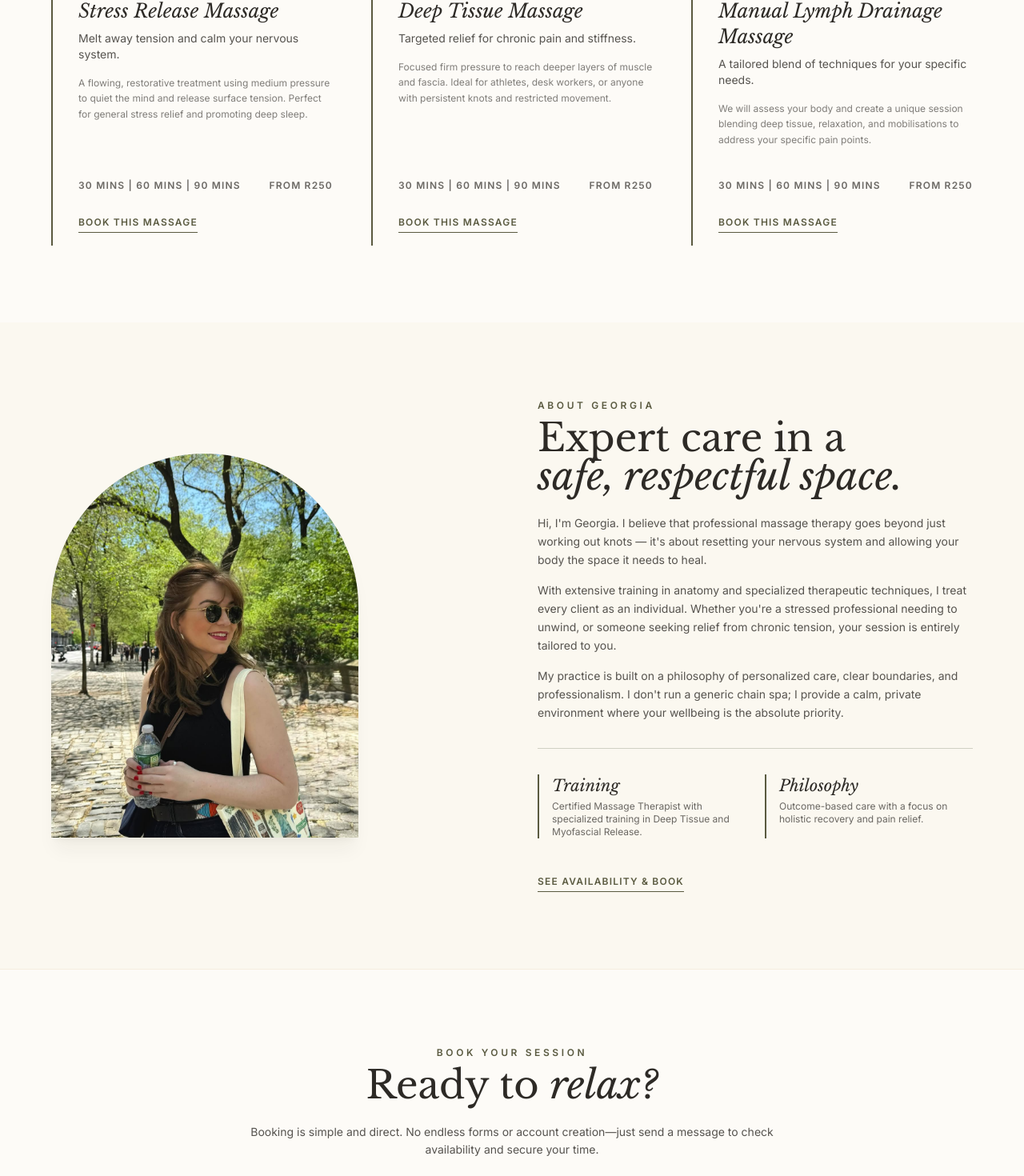
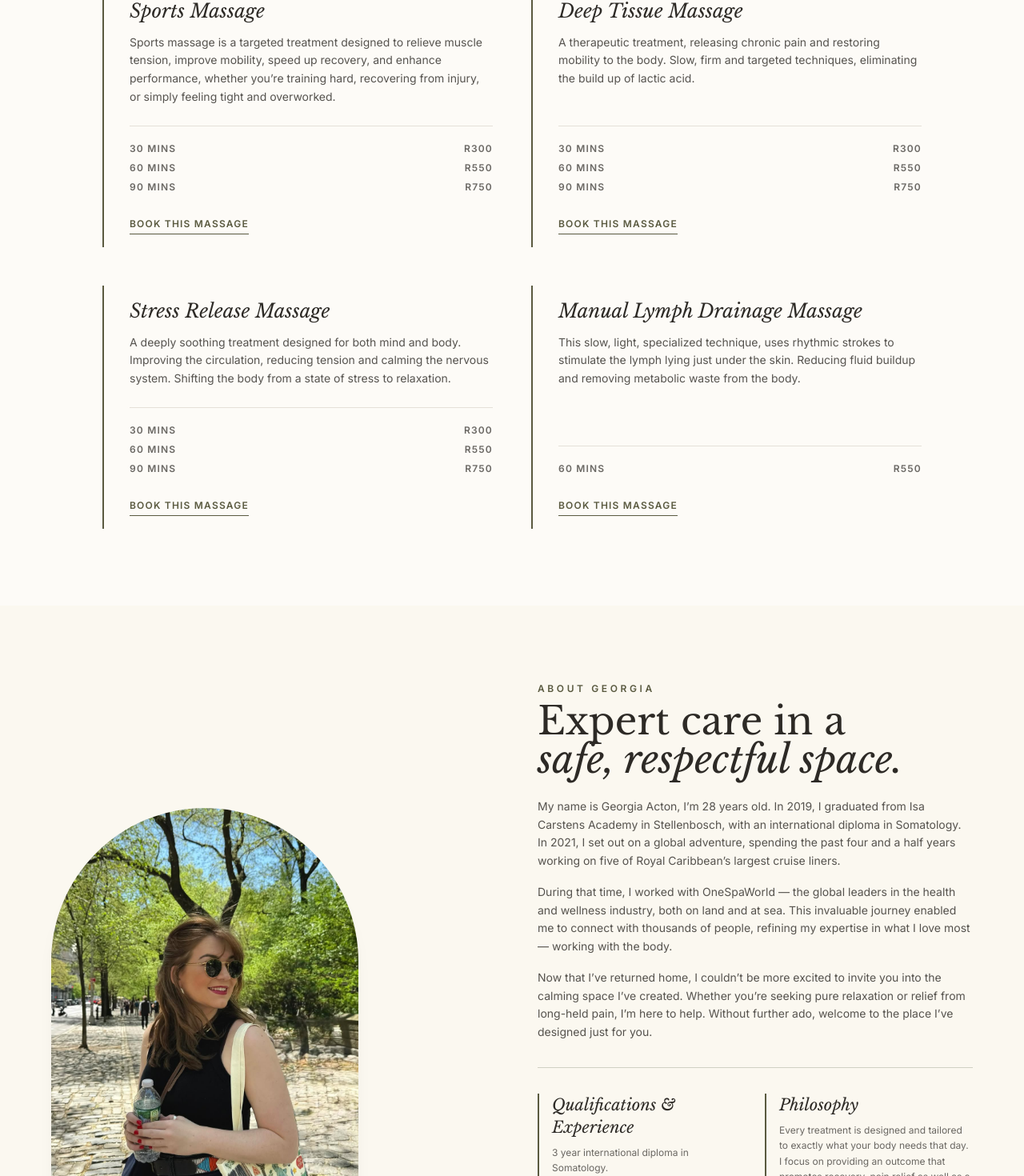
Before and after one commit to mattbrianb/massagebygeorgia, a React (Vite) app: page / in a window 1280 px wide. Shown: the part 1040-2510 px from the top of the page at 80% size. Built offline with nearby package versions, Linux system fonts and the light colour scheme.

Commit message:
Add files via upload

```diff
--- a/src/components/About.tsx
+++ b/src/components/About.tsx
@@ -42,24 +42,30 @@ export default function About() {
 
             <div className="text-sm leading-relaxed text-ink-900 opacity-80 mb-8 space-y-4">
               <p>
-                Hi, I'm Georgia. I believe that professional massage therapy goes beyond just working out knots — it's about resetting your nervous system and allowing your body the space it needs to heal.
+                My name is Georgia Acton, I&rsquo;m 28 years old. In 2019, I graduated from Isa Carstens Academy in Stellenbosch, with an international diploma in Somatology. In 2021, I set out on a global adventure, spending the past four and a half years working on five of Royal Caribbean&rsquo;s largest cruise liners.
               </p>
               <p>
-                With extensive training in anatomy and specialized therapeutic techniques, I treat every client as an individual. Whether you're a stressed professional needing to unwind, or someone seeking relief from chronic tension, your session is entirely tailored to you.
+                During that time, I worked with OneSpaWorld &mdash; the global leaders in the health and wellness industry, both on land and at sea. This invaluable journey enabled me to connect with thousands of people, refining my expertise in what I love most &mdash; working with the body.
               </p>
               <p>
-                My practice is built on a philosophy of personalized care, clear boundaries, and professionalism. I don't run a generic chain spa; I provide a calm, private environment where your wellbeing is the absolute priority.
+                Now that I&rsquo;ve returned home, I couldn&rsquo;t be more excited to invite you into the calming space I&rsquo;ve created. Whether you&rsquo;re seeking pure relaxation or relief from long-held pain, I&rsquo;m here to help. Without further ado, welcome to the place I&rsquo;ve designed just for you.
               </p>
             </div>
 
             <div className="grid sm:grid-cols-2 gap-6 mb-10 pt-8 border-t border-olive-200">
               <div className="border-l-2 border-olive-700 pl-4">
-                <h4 className="font-serif text-xl italic mb-1 text-ink-900">Training</h4>
-                <p className="text-xs text-ink-900 opacity-70">Certified Massage Therapist with specialized training in Deep Tissue and Myofascial Release.</p>
+                <h4 className="font-serif text-xl italic mb-2 text-ink-900">Qualifications &amp; Experience</h4>
+                <ul className="text-xs text-ink-900 opacity-70 space-y-1.5 leading-relaxed">
+                  <li>3 year international diploma in Somatology.</li>
+                  <li>4.5 years onboard Royal Caribbean cruise lines.</li>
+                  <li>Working for OneSpaWorld &mdash; global leaders in the health and wellness industry, on land and at sea.</li>
+                </ul>
               </div>
               <div className="border-l-2 border-olive-700 pl-4">
-                <h4 className="font-serif text-xl italic mb-1 text-ink-900">Philosophy</h4>
-                <p className="text-xs text-ink-900 opacity-70">Outcome-based care with a focus on holistic recovery and pain relief.</p>
+                <h4 className="font-serif text-xl italic mb-2 text-ink-900">Philosophy</h4>
+                <p className="text-xs text-ink-900 opacity-70 leading-relaxed">
+                  Every treatment is designed and tailored to exactly what your body needs that day. I focus on providing an outcome that promotes recovery, pain relief as well as a healthy balance of mind and body relaxation. I will always give my best to make you feel better.
+                </p>
               </div>
             </div>
 
@@ -67,7 +73,7 @@ export default function About() {
               href="#booking"
               className="inline-block border-b border-olive-700 text-olive-700 text-xs uppercase tracking-widest font-bold pb-1 hover:opacity-70 transition-opacity"
             >
-              See availability & Book
+              See availability &amp; Book
             </a>
           </motion.div>
 
--- a/src/components/Booking.tsx
+++ b/src/components/Booking.tsx
@@ -70,9 +70,9 @@ export default function Booking() {
                   href={whatsappUrl}
                   target="_blank"
                   rel="noopener noreferrer"
-                  className="flex items-center justify-center gap-3 w-full bg-sand-50 text-olive-900 py-4 px-8 rounded-full text-xs uppercase tracking-widest font-bold hover:bg-sand-200 transition-colors mb-8 shadow-lg shadow-black/10"
+                  className="flex items-center justify-center gap-4 w-full bg-sand-50 text-olive-900 py-6 px-8 rounded-full text-sm uppercase tracking-widest font-bold hover:bg-sand-200 transition-colors mb-8 shadow-lg shadow-black/10"
                 >
-                  <MessageCircle size={20} />
+                  <MessageCircle size={28} />
                   Book via WhatsApp
                 </a>
 
--- a/src/components/Services.tsx
+++ b/src/components/Services.tsx
@@ -1,29 +1,37 @@
 import { motion } from 'motion/react';
+
+const standardPricing = [
+  { duration: '30 mins', price: 'R300' },
+  { duration: '60 mins', price: 'R550' },
+  { duration: '90 mins', price: 'R750' }
+];
 
 const services = [
   {
-    id: 'stress-release',
-    title: 'Stress Release Massage',
-    benefit: 'Melt away tension and calm your nervous system.',
-    durations: '30 mins | 60 mins | 90 mins',
-    price: 'From R250',
-    description: 'A flowing, restorative treatment using medium pressure to quiet the mind and release surface tension. Perfect for general stress relief and promoting deep sleep.'
+    id: 'sports',
+    title: 'Sports Massage',
+    pricing: standardPricing,
+    description: 'Sports massage is a targeted treatment designed to relieve muscle tension, improve mobility, speed up recovery, and enhance performance, whether you’re training hard, recovering from injury, or simply feeling tight and overworked.'
   },
   {
     id: 'deep-tissue',
     title: 'Deep Tissue Massage',
-    benefit: 'Targeted relief for chronic pain and stiffness.',
-    durations: '30 mins | 60 mins | 90 mins',
-    price: 'From R250',
-    description: 'Focused firm pressure to reach deeper layers of muscle and fascia. Ideal for athletes, desk workers, or anyone with persistent knots and restricted movement.'
+    pricing: standardPricing,
+    description: 'A therapeutic treatment, releasing chronic pain and restoring mobility to the body. Slow, firm and targeted techniques, eliminating the build up of lactic acid.'
   },
   {
-    id: 'custom-recovery',
+    id: 'stress-release',
+    title: 'Stress Release Massage',
+    pricing: standardPricing,
+    description: 'A deeply soothing treatment designed for both mind and body. Improving the circulation, reducing tension and calming the nervous system. Shifting the body from a state of stress to relaxation.'
+  },
+  {
+    id: 'lymph-drainage',
     title: 'Manual Lymph Drainage Massage',
-    benefit: 'A tailored blend of techniques for your specific needs.',
-    durations: '30 mins | 60 mins | 90 mins',
-    price: 'From R250',
-    description: 'We will assess your body and create a unique session blending deep tissue, relaxation, and mobilisations to address your specific pain points.'
+    pricing: [
+      { duration: '60 mins', price: 'R550' }
+    ],
+    description: 'This slow, light, specialized technique, uses rhythmic strokes to stimulate the lymph lying just under the skin. Reducing fluid buildup and removing metabolic waste from the body.'
   }
 ];
 
@@ -43,7 +51,7 @@ export default function Services() {
           </p>
         </div>
 
-        <div className="grid md:grid-cols-2 lg:grid-cols-3 gap-12 max-w-6xl mx-auto">
+        <div className="grid md:grid-cols-2 gap-12 max-w-5xl mx-auto">
           {services.map((service, index) => (
             <motion.div
               key={service.id}
@@ -54,17 +62,23 @@ export default function Services() {
               className="border-l-2 border-olive-700 pl-8 py-4 flex flex-col h-full hover:bg-sand-100 transition-colors"
             >
               <div className="mb-6 flex-grow">
-                <h3 className="font-serif text-2xl italic mb-2 text-ink-900">{service.title}</h3>
-                <p className="text-sm opacity-80 mb-4">{service.benefit}</p>
-                <p className="text-xs font-medium text-ink-900 opacity-60 leading-relaxed mb-4">
+                <h3 className="font-serif text-2xl italic mb-3 text-ink-900">{service.title}</h3>
+                <p className="text-sm text-ink-900 opacity-80 leading-relaxed">
                   {service.description}
                 </p>
               </div>
 
               <div className="mt-auto">
-                <div className="flex justify-between items-end mb-6 text-ink-900 text-xs uppercase tracking-widest font-semibold opacity-70">
-                  <div>{service.durations}</div>
-                  <div>{service.price}</div>
+                <div className="mb-6 pt-5 border-t border-sand-300 flex flex-col gap-2">
+                  {service.pricing.map((tier) => (
+                    <div
+                      key={tier.duration}
+                      className="flex justify-between items-baseline text-ink-900 text-xs uppercase tracking-widest font-semibold opacity-70"
+                    >
+                      <span>{tier.duration}</span>
+                      <span>{tier.price}</span>
+                    </div>
+                  ))}
                 </div>
 
                 <a
--- a/src/components/WhatsAppFloating.tsx
+++ b/src/components/WhatsAppFloating.tsx
@@ -13,7 +13,7 @@ export default function WhatsAppFloating() {
     });
   }, [scrollY]);
 
-  const whatsappNumber = "+27794808977"; // Replace with actual number
+  const whatsappNumber = "27794808977";
   const message = encodeURIComponent("Hi Georgia, I'd like to book a massage.\nService: \nPreferred day/time: ");
   const whatsappUrl = `https://wa.me/${whatsappNumber}?text=${message}`;
 
@@ -30,10 +30,10 @@ export default function WhatsAppFloating() {
         pointerEvents: isVisible ? 'auto' : 'none'
       }}
       transition={{ type: 'spring', stiffness: 260, damping: 20 }}
-      className="fixed bottom-6 right-6 lg:bottom-10 lg:right-10 z-50 bg-olive-700 text-white p-4 rounded-full shadow-lg shadow-olive-900/30 hover:opacity-90 hover:scale-110 transition-all flex items-center justify-center group"
+      className="fixed bottom-6 right-6 lg:bottom-10 lg:right-10 z-50 bg-olive-700 text-white p-5 rounded-full shadow-lg shadow-olive-900/30 hover:opacity-90 hover:scale-110 transition-all flex items-center justify-center group"
       aria-label="Book via WhatsApp"
     >
-      <MessageCircle size={28} />
+      <MessageCircle size={36} />
       {/* Tooltip on hover for desktop */}
       <span className="absolute right-full mr-4 bg-ink-900 text-white text-sm font-medium px-3 py-1.5 rounded-lg opacity-0 group-hover:opacity-100 transition-opacity whitespace-nowrap pointer-events-none hidden md:block">
         Book an appointment
```
